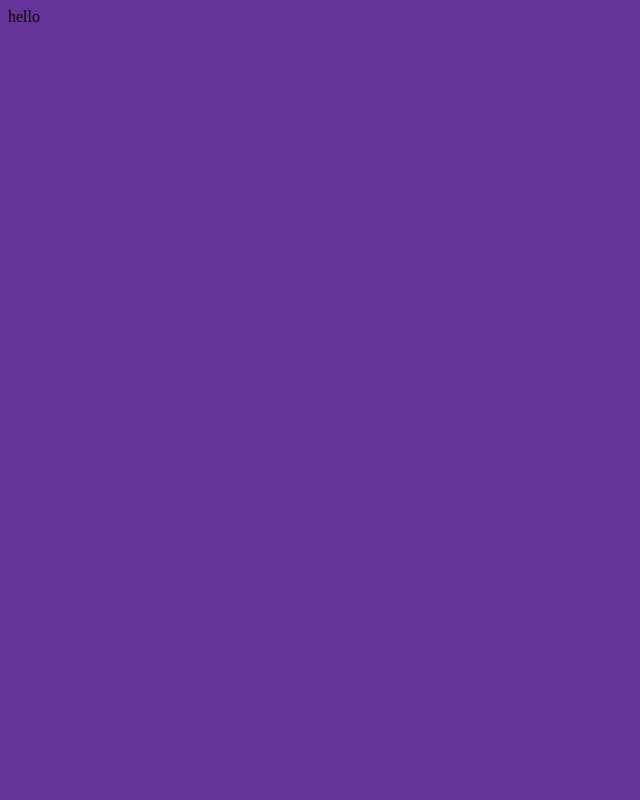
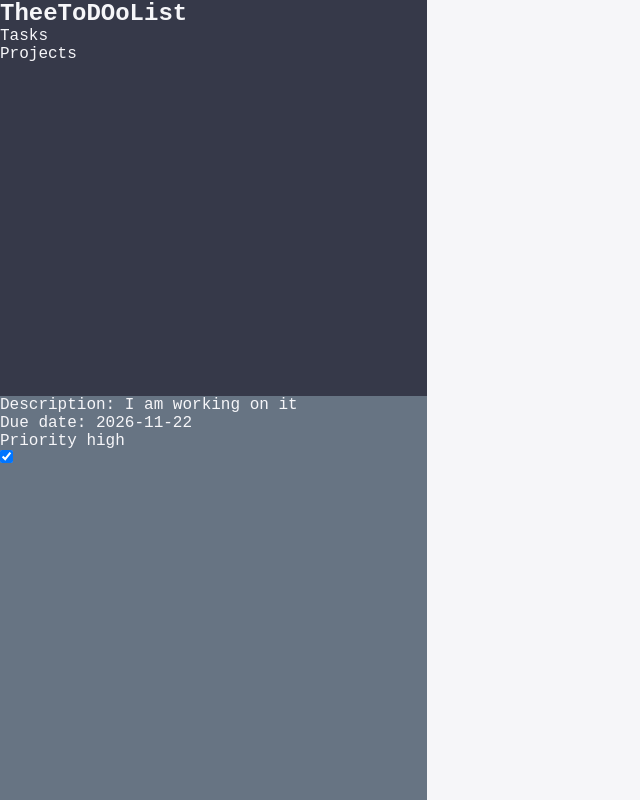
Before and after one commit to TumiTarantino/odin-todo-list, a website built with webpack: page src/template.html in a window 1280 px wide. Shown: the whole page, without its empty margins (0-640 px from the left). Built offline with nearby package versions, Linux system fonts and the light colour scheme.

Commit message:
Add some dom.js functions

```diff
--- a/src/dom.js
+++ b/src/dom.js
@@ -0,0 +1,71 @@
+//I guess here i will focus on creating different functions for the different parts of the dom
+// Two main parts:
+/*
+1. Sidebar:
+2. Main todo list stuff
+2.1 Tasks (these are tabs)
+2.2 Projects*/
+
+function createSidebar(){
+    const aside = document.createElement("aside");
+
+    const top = document.createElement("div");
+    const topTitle = document.createElement("h1");
+    top.classList.add("top");
+    topTitle.textContent = "TheeToDOoList";
+    top.append(topTitle);
+
+    const sidebar = document.createElement("div");
+    sidebar.classList.add("sidebar");
+
+    const sbTasks = document.createElement("p");
+    sbTasks.textContent = "Tasks";
+
+    const sbProjects = document.createElement("p");
+    sbProjects.textContent = "Projects";
+
+    sidebar.append(sbTasks,sbProjects);
+    aside.append(top, sidebar);
+
+    return aside;
+}
+
+function createMain(){
+    const main = document.createElement("main");
+
+    const taskContainer = document.createElement("div");
+    taskContainer.classList.add("task-container");
+
+    main.append(taskContainer);
+    return main;
+
+}
+
+function createATodo(todo){
+    const task = document.createElement("div");
+    task.classList.add("task");
+    task.dataset.id = todo.id;
+
+    const title = document.createElement("h3");
+    title.textContent = todo.title;
+
+    const description = document.createElement("p");
+    description.textContent = `Description: ${todo.description}`;
+
+    const dueDate = document.createElement("p");
+    dueDate.textContent = `Due date: ${todo.dueDate}`;
+
+    const priority = document.createElement("p");
+    priority.textContent = `Priority ${todo.priority}`;
+
+    const checklist = document.createElement("input");
+    checklist.type = "checkbox";
+    checklist.checked = todo.checklist;
+
+    task.append(description,dueDate,priority,checklist);
+
+    return task;
+
+}
+
+export {createSidebar, createMain, createATodo};
--- a/src/index.js
+++ b/src/index.js
@@ -1,6 +1,7 @@
 import "./styles.css";
 import Todo from './todo.js'
 import Project from './project.js'
+import { createSidebar, createMain, createATodo } from "./dom.js";
 
 const myTask = new Todo("BossTee", "I am working on it", "2026-11-22", "high", true);
 const myTask2 = new Todo("Cole", "arr", "2026-54-22", "MEDIUM", true);
@@ -12,3 +13,7 @@ project1.addTodo(myTask);
 project1.addTodo(myTask2);
 project1.addTodo(myTask3);
 project1.print();
+
+const body = document.querySelector("body");
+body.replaceChildren();
+body.append(createSidebar(),createMain(),createATodo(myTask));
--- a/src/styles.css
+++ b/src/styles.css
@@ -1,3 +1,55 @@
-body {
-  background-color: rebeccapurple;
+/* ROOT VARAIBLES */
+:root{
+    --color-primary: #7380ec;
+    --color-danger: #ff7782;
+    --color-success: #41f1b6;
+    --color-warning: #ffbb55;
+    --color-white: #fff;
+    --color-info-dark: #7d8da1;
+    --color-info-light: #dce13b;
+    --color-dark: #363949;
+    --color-light: rgba(132,139,200,0.18);
+    --color-primary-variant: #111e88;
+    --color-dark-variant: #677483;
+    --color-background: #f6f6f9;
+
+    --card-border-radius: 2rem;
+    --border-radius-1: 0.4rem;
+    --border-radius-2: 0.8rem;
+    --border-radius-3: 1.2rem;
+
+    --card-padding: 1.8rem;
+    --padding-1: 1.2rem;
+
+    --box-shadow: 0 2rem 3rem var(--color-light);
 }
+
+*{
+    margin: 0;
+    padding: 0;
+    outline: 0;
+    appearance: 0;
+    border: 0;
+    text-decoration: none;
+    list-style: none;
+    box-sizing: border-box;
+}
+
+body{
+    background-color: var(--color-background);
+    display: grid;
+    grid-template-columns: 1fr 2fr;
+    color: var(--color-background);
+    font-family: 'Courier New', Courier, monospace;
+    min-height: 100dvh;
+}
+
+aside{
+    background-color: var(--color-dark);
+}
+
+.task{
+    background-color: var(--color-dark-variant);
+    min-height: 2em;
+    min-width: 40%;
+}
--- a/src/template.html
+++ b/src/template.html
@@ -6,6 +6,7 @@
     <title>ToDoList</title>
 </head>
 <body>
-    hello
+    <main>
+    </main>
 </body>
 </html>
```
